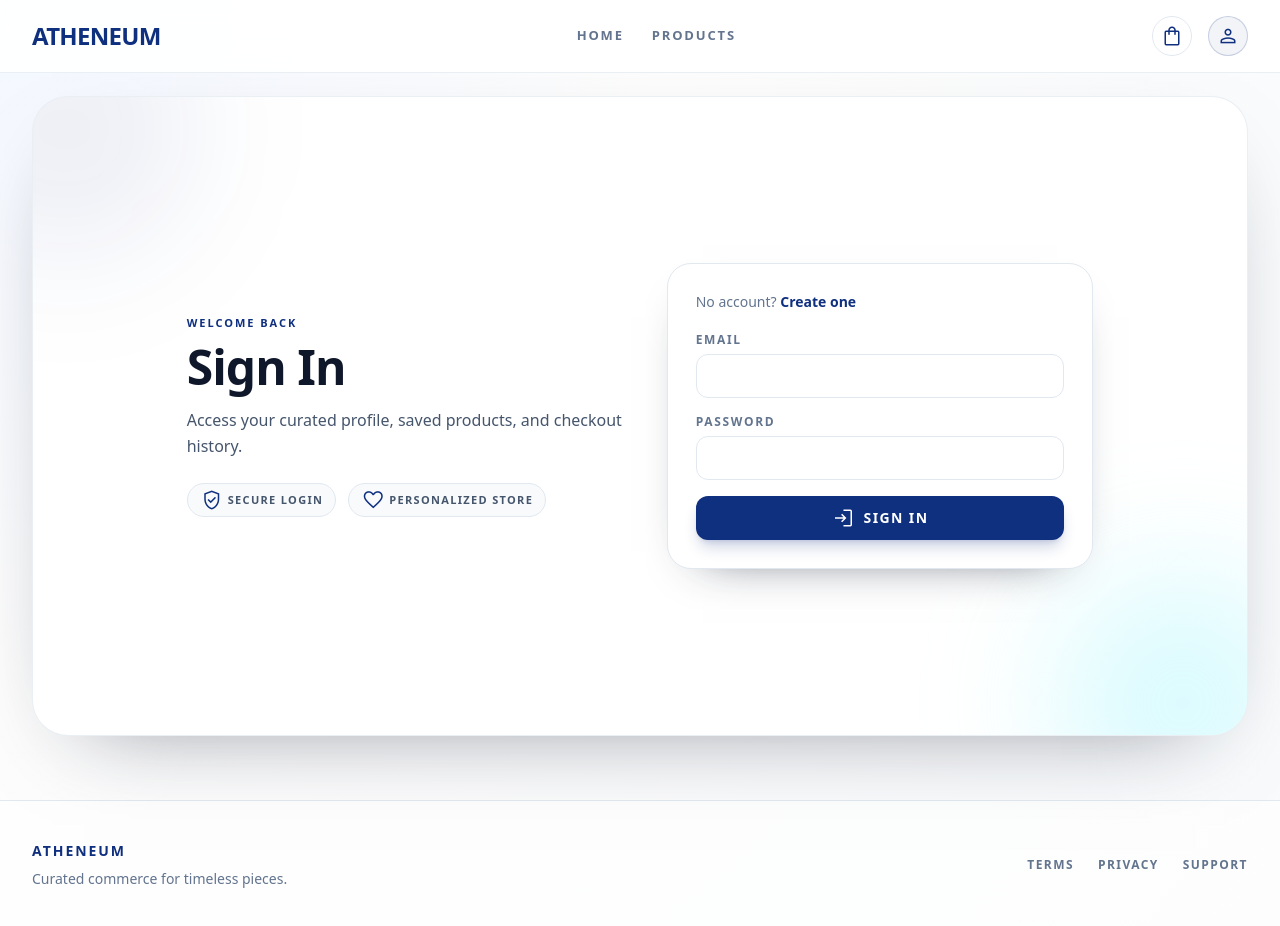
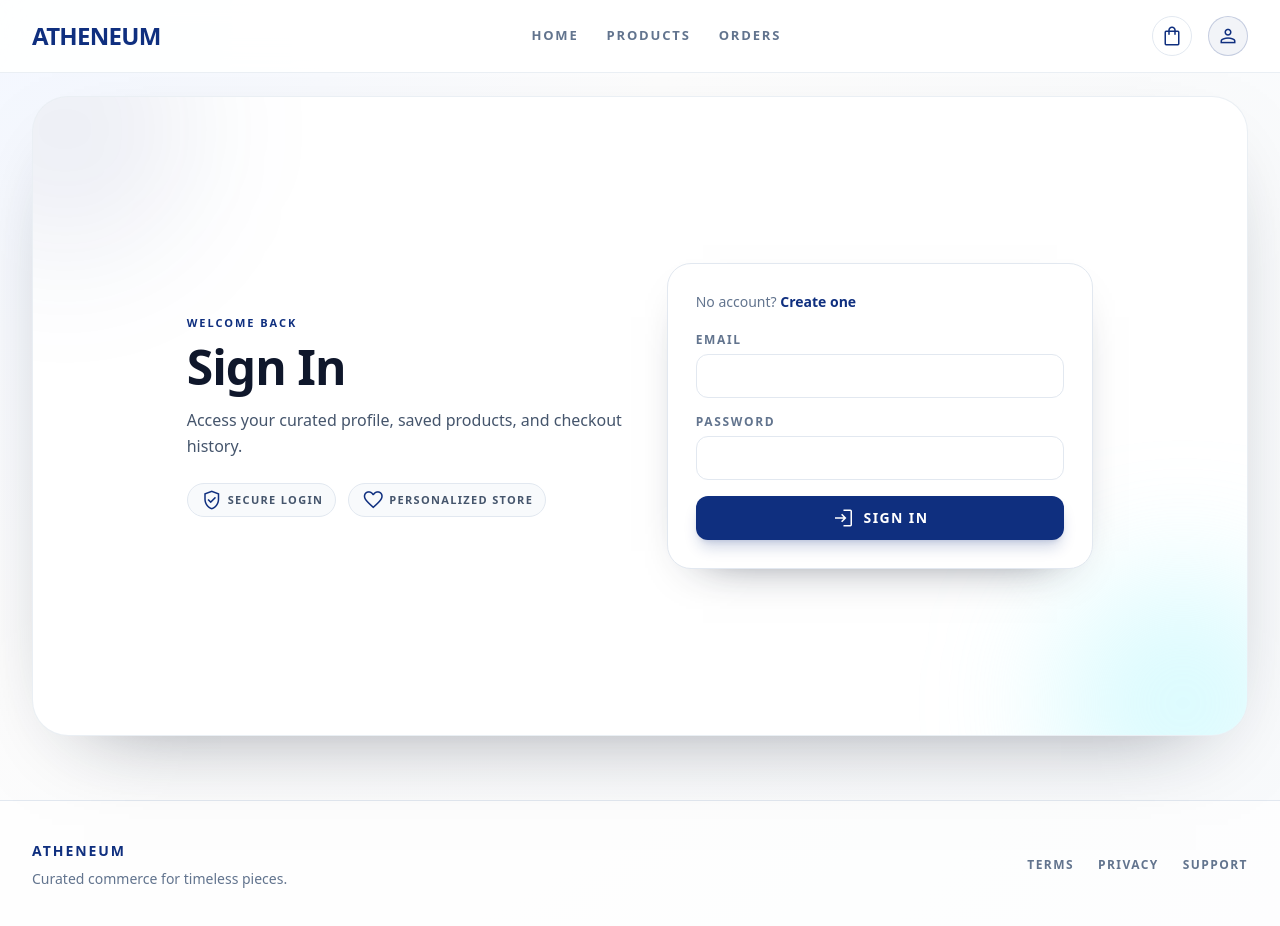
Before and after one commit to AhmeWagih/e-commerce, an Angular app in the folder apps/web/: page /signin in a window 1280 px wide. Shown: the top 926 px of the page. Built offline with nearby package versions, Linux system fonts and the light colour scheme; no server answers.

Commit message:
fix: add Orders link to base layout navigation

```diff
--- a/apps/web/src/app/layout/base-layout.component.html
+++ b/apps/web/src/app/layout/base-layout.component.html
@@ -19,6 +19,13 @@
           class="text-slate-500 transition hover:text-slate-900"
           >Products</a
         >
+        <a
+          routerLink="/orders"
+          routerLinkActive="text-[#0f2f7f]"
+          class="text-slate-500 transition hover:text-slate-900"
+          >Orders</a
+        >
+
         @if (auth.isAdmin()) {
           <a
             routerLink="/admin"
```
